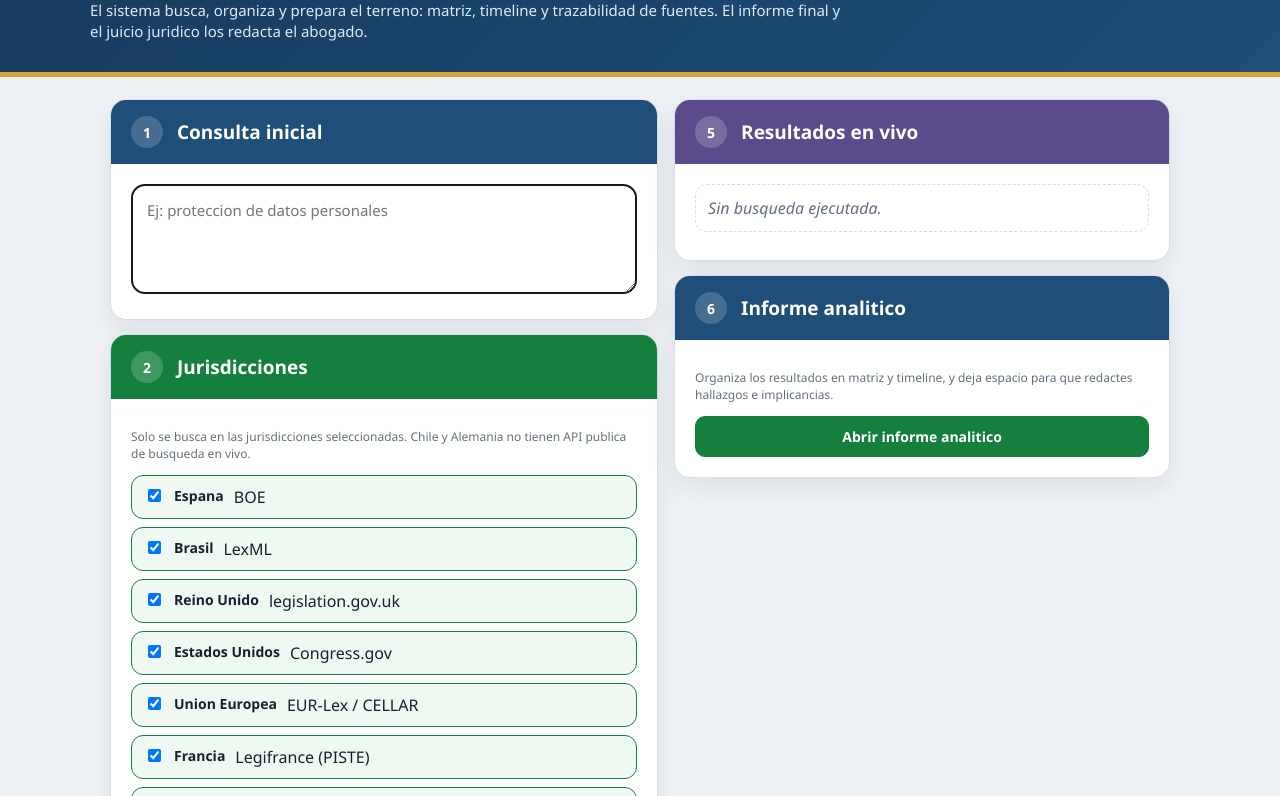
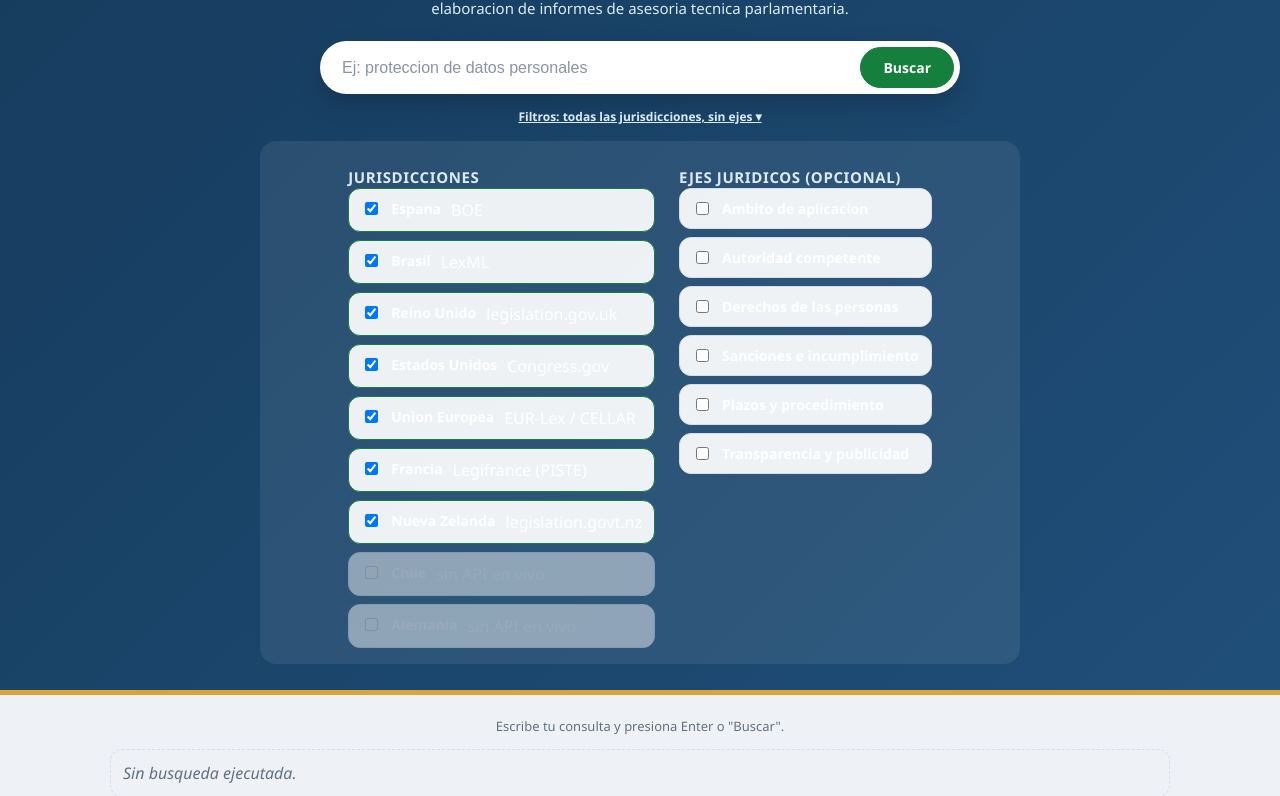
Before and after one commit to pacogu/legiscompare, a plain HTML site: page site/index.html in a window 1280 px wide. Shown: the part 142-938 px from the top of the page. Drawn offline with Linux system fonts and the light colour scheme.

Commit message:
Quitar mensaje de asistencia, texto mas formal

```diff
--- a/site/css/app.css
+++ b/site/css/app.css
@@ -85,3 +85,16 @@ textarea.hallazgos{width:100%;min-height:140px;padding:12px;border-radius:12px;b
   .hero,.top-actions,.btn,#btnImprimir{display:none !important}
   .card{box-shadow:none;border:1px solid #ccc}
 }
+.hero-search{padding-bottom:26px}
+.hero-search .hero-inner{text-align:center;max-width:760px}
+.hero-search p{margin-left:auto;margin-right:auto}
+.search-bar{display:flex;gap:8px;max-width:640px;margin:22px auto 10px;background:#fff;border-radius:999px;padding:6px 6px 6px 20px;box-shadow:0 10px 26px rgba(0,0,0,.18)}
+.search-bar input{flex:1;border:none;outline:none;font-size:16px;background:transparent;color:var(--ink)}
+.search-bar input::placeholder{color:#8a94a6}
+.search-bar .btn.primary{border-radius:999px;padding:10px 22px}
+.btn.ghost{background:transparent;border:none;color:#dbeafe;font-size:12px;font-weight:600;cursor:pointer;padding:4px 8px;text-decoration:underline}
+.filtros-panel{display:flex;gap:24px;justify-content:center;flex-wrap:wrap;background:rgba(255,255,255,.08);border-radius:16px;padding:16px;margin-top:12px;text-align:left}
+.filtros-col{min-width:220px}
+.filtros-label{color:#dbeafe;font-size:12px;font-weight:700;text-transform:uppercase;letter-spacing:.04em;margin:0 0 8px}
+.filtros-panel .eje{background:rgba(255,255,255,.92)}
+main .status{display:block;text-align:center;margin-top:4px}
--- a/site/index.html
+++ b/site/index.html
@@ -7,68 +7,38 @@
 <link rel="stylesheet" href="css/app.css">
 </head>
 <body>
-<header class="hero">
+<header class="hero hero-search">
   <div class="hero-inner">
     <div class="brand"><span class="brand-mark">LC</span><span class="brand-name">LegisCompare</span></div>
-    <div class="eyebrow">Asistencia, no reemplazo del criterio juridico</div>
-    <h1>Consulta de derecho comparado</h1>
-    <p>El sistema busca, organiza y prepara el terreno: matriz, timeline y trazabilidad de fuentes. El informe final y el juicio juridico los redacta el abogado.</p>
+    <h1>Derecho comparado en vivo</h1>
+    <p>Sistema de consulta y analisis de legislacion comparada a partir de fuentes oficiales, para apoyar la elaboracion de informes de asesoria tecnica parlamentaria.</p>
+
+    <div class="search-bar">
+      <input type="text" id="consulta" placeholder="Ej: proteccion de datos personales">
+      <button class="btn primary" id="btnBuscarApi">Buscar</button>
+    </div>
+    <button class="btn ghost" id="toggleFiltros" type="button">Filtros: todas las jurisdicciones, sin ejes &#9662;</button>
+
+    <div class="filtros-panel" id="filtrosPanel" hidden>
+      <div class="filtros-col">
+        <p class="filtros-label">Jurisdicciones</p>
+        <div class="ejes" id="jurisdicciones"></div>
+      </div>
+      <div class="filtros-col">
+        <p class="filtros-label">Ejes juridicos (opcional)</p>
+        <div class="ejes" id="ejes"></div>
+      </div>
+    </div>
   </div>
 </header>
 
 <main>
-  <div class="grid">
-    <section>
-      <article class="card">
-        <div class="section-title t-blue"><span class="num">1</span><h2>Consulta inicial</h2></div>
-        <div class="card-body">
-          <textarea id="consulta" placeholder="Ej: proteccion de datos personales"></textarea>
-        </div>
-      </article>
+  <span class="status" id="estadoConsulta">Escribe tu consulta y presiona Enter o "Buscar".</span>
 
-      <article class="card">
-        <div class="section-title t-green"><span class="num">2</span><h2>Jurisdicciones</h2></div>
-        <div class="card-body">
-          <p class="note">Solo se busca en las jurisdicciones seleccionadas. Chile y Alemania no tienen API publica de busqueda en vivo.</p>
-          <div class="ejes" id="jurisdicciones"></div>
-        </div>
-      </article>
+  <div id="resultadosApi" class="fuentes-list" style="margin-top:14px"><div class="empty">Sin busqueda ejecutada.</div></div>
+  <div id="errApi" class="err"></div>
 
-      <article class="card">
-        <div class="section-title t-gold"><span class="num">3</span><h2>Ejes juridicos</h2></div>
-        <div class="card-body">
-          <p class="note">Selecciona los ejes que quieres comparar. Se incluyen en el informe analitico como guia para tu lectura, no se auto-completan.</p>
-          <div class="ejes" id="ejes"></div>
-        </div>
-      </article>
-
-      <article class="card">
-        <div class="section-title t-cyan"><span class="num">4</span><h2>Buscar</h2></div>
-        <div class="card-body">
-          <button class="btn primary" id="btnBuscarApi">Buscar en fuentes oficiales</button>
-          <span class="status" id="estadoConsulta" style="display:block;margin-top:8px">Escribe una consulta y selecciona jurisdicciones.</span>
-        </div>
-      </article>
-    </section>
-
-    <aside>
-      <article class="card">
-        <div class="section-title t-violet"><span class="num">5</span><h2>Resultados en vivo</h2></div>
-        <div class="card-body">
-          <div id="resultadosApi" class="fuentes-list"><div class="empty">Sin busqueda ejecutada.</div></div>
-          <div id="errApi" class="err"></div>
-        </div>
-      </article>
-
-      <article class="card">
-        <div class="section-title t-blue"><span class="num">6</span><h2>Informe analitico</h2></div>
-        <div class="card-body">
-          <p class="note">Organiza los resultados en matriz y timeline, y deja espacio para que redactes hallazgos e implicancias.</p>
-          <button class="btn primary" id="abrirDossier" style="width:100%">Abrir informe analitico</button>
-        </div>
-      </article>
-    </aside>
-  </div>
+  <button class="btn primary" id="abrirDossier" style="margin-top:16px;display:none">Abrir informe analitico</button>
 </main>
 
 <script src="js/busqueda_api.js"></script>
--- a/site/js/app.js
+++ b/site/js/app.js
@@ -1,7 +1,6 @@
-// LegisCompare - flujo alineado a "Comparative Law++" (IFLAPARL 2026):
-// 1) Consulta inicial  2) Jurisdicciones y ejes  3) Organizacion comparativa (matriz)
-// 4) Timeline  5) Informe analitico preliminar (el abogado redacta el informe final).
-// Sin catalogo curado: cada fuente viene en vivo de la API oficial.
+// LegisCompare - flujo simplificado: escribir y Enter/Buscar. Jurisdicciones
+// y ejes son filtros opcionales colapsados por defecto (buscan en todas las
+// jurisdicciones disponibles si no se filtra nada).
 
 const JURISDICCIONES = [
   { nombre: "Espana", fuente: "BOE", disponible: true },
@@ -41,6 +40,7 @@ function renderJurisdicciones() {
       input.addEventListener("change", (e) => {
         if (e.target.checked) { state.jurisdiccionesSeleccionadas.add(j.nombre); label.classList.add("selected"); }
         else { state.jurisdiccionesSeleccionadas.delete(j.nombre); label.classList.remove("selected"); }
+        actualizarResumenFiltros();
       });
     }
     box.appendChild(label);
@@ -57,9 +57,21 @@ function renderEjes() {
     label.querySelector("input").addEventListener("change", (e) => {
       if (e.target.checked) { state.ejesSeleccionados.add(eje); label.classList.add("selected"); }
       else { state.ejesSeleccionados.delete(eje); label.classList.remove("selected"); }
+      actualizarResumenFiltros();
     });
     box.appendChild(label);
   });
+}
+
+function actualizarResumenFiltros() {
+  const toggle = document.getElementById("toggleFiltros");
+  const totalDisponibles = JURISDICCIONES.filter((j) => j.disponible).length;
+  const nJur = state.jurisdiccionesSeleccionadas.size;
+  const nEjes = state.ejesSeleccionados.size;
+  const jurTexto = nJur === totalDisponibles ? "todas las jurisdicciones" : nJur + " jurisdiccion(es)";
+  const ejesTexto = nEjes ? nEjes + " eje(s)" : "sin ejes";
+  const abierto = !document.getElementById("filtrosPanel").hidden;
+  toggle.innerHTML = "Filtros: " + jurTexto + ", " + ejesTexto + " " + (abierto ? "&#9652;" : "&#9662;");
 }
 
 async function ejecutarBusqueda() {
@@ -68,13 +80,14 @@ async function ejecutarBusqueda() {
   const btn = document.getElementById("btnBuscarApi");
   const out = document.getElementById("resultadosApi");
   const err = document.getElementById("errApi");
+  const abrirBtn = document.getElementById("abrirDossier");
   if (!consulta) { estado.textContent = "Escribe una consulta primero."; return; }
-  if (!state.jurisdiccionesSeleccionadas.size) { estado.textContent = "Selecciona al menos una jurisdiccion."; return; }
+  if (!state.jurisdiccionesSeleccionadas.size) { estado.textContent = "Selecciona al menos una jurisdiccion en Filtros."; return; }
 
-  btn.disabled = true; btn.innerHTML = "<span class='spinner'></span>Buscando en fuentes oficiales...";
+  btn.disabled = true; btn.innerHTML = "<span class='spinner'></span>Buscando...";
   estado.textContent = "Consultando APIs en vivo...";
   estado.className = "status";
-  out.innerHTML = ""; err.innerHTML = "";
+  out.innerHTML = ""; err.innerHTML = ""; abrirBtn.style.display = "none";
 
   const fecha = new Date().toLocaleString("es-CL", { dateStyle: "short", timeStyle: "short" });
   try {
@@ -104,13 +117,14 @@ async function ejecutarBusqueda() {
       });
       estado.textContent = filtrados.length + " resultado(s) en vivo encontrados.";
       estado.className = "status ok";
+      abrirBtn.style.display = "inline-flex";
     }
     if (res.errores && res.errores.length) err.innerHTML = res.errores.join("<br>");
   } catch (e) {
     err.innerHTML = "Error al consultar fuentes oficiales: " + e.message;
     estado.textContent = "Error en la busqueda.";
   }
-  btn.disabled = false; btn.textContent = "Buscar en fuentes oficiales";
+  btn.disabled = false; btn.textContent = "Buscar";
 }
 
 function abrirDossier() {
@@ -121,8 +135,18 @@ function abrirDossier() {
 function init() {
   renderJurisdicciones();
   renderEjes();
+  actualizarResumenFiltros();
+
   document.getElementById("btnBuscarApi").addEventListener("click", ejecutarBusqueda);
   document.getElementById("abrirDossier").addEventListener("click", abrirDossier);
+  document.getElementById("consulta").addEventListener("keydown", (e) => {
+    if (e.key === "Enter") ejecutarBusqueda();
+  });
+  document.getElementById("toggleFiltros").addEventListener("click", () => {
+    const panel = document.getElementById("filtrosPanel");
+    panel.hidden = !panel.hidden;
+    actualizarResumenFiltros();
+  });
 }
 
 document.addEventListener("DOMContentLoaded", init);
```
